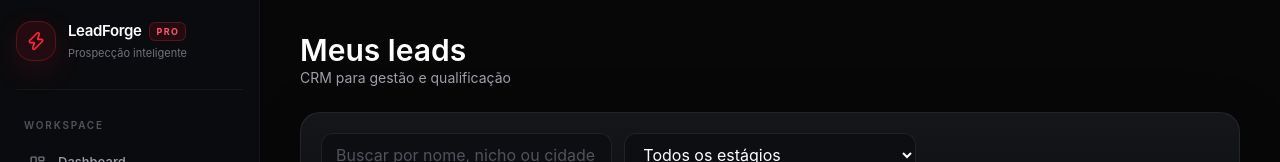
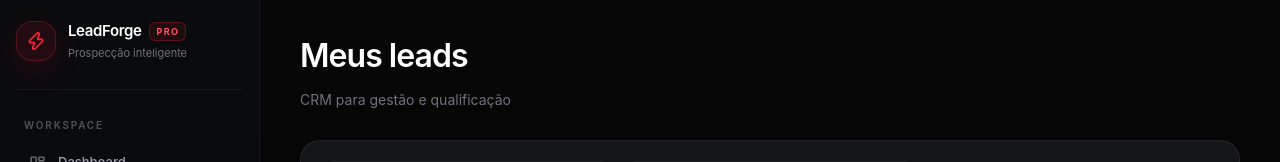
Before and after one commit to theuskkj/leadforge-pro, a React (Vite) app: page /leads in a window 1280 px wide. Shown: the top 162 px of the page. Built offline with nearby package versions, Linux system fonts and the light colour scheme; no server answers.

Commit message:
style: improve page hierarchy and headers

```diff
--- a/src/components/PageHeader.tsx
+++ b/src/components/PageHeader.tsx
@@ -1,13 +1,24 @@
 import type { ReactNode } from 'react'
 
-export function PageHeader({ title, subtitle, actions }: { title: string; subtitle?: string; actions?: ReactNode }) {
+export function PageHeader({
+  title,
+  subtitle,
+  eyebrow,
+  actions,
+}: {
+  title: string
+  subtitle?: string
+  eyebrow?: string
+  actions?: ReactNode
+}) {
   return (
-    <div className="mb-6 flex flex-col gap-3 md:flex-row md:items-center md:justify-between">
-      <div>
-        <h1 className="text-2xl font-semibold text-white md:text-3xl">{title}</h1>
-        {subtitle ? <p className="text-sm text-zinc-400">{subtitle}</p> : null}
+    <div className="mb-7 flex flex-col gap-5 lg:flex-row lg:items-end lg:justify-between">
+      <div className="max-w-3xl">
+        {eyebrow ? <p className="mb-2 text-[10px] font-semibold uppercase tracking-[.2em] text-[#ff5668]">{eyebrow}</p> : null}
+        <h1 className="text-[28px] font-semibold tracking-[-0.03em] text-white sm:text-[32px]">{title}</h1>
+        {subtitle ? <p className="mt-2 max-w-2xl text-sm leading-6 text-zinc-500">{subtitle}</p> : null}
       </div>
-      {actions ? <div className="flex flex-wrap gap-2">{actions}</div> : null}
+      {actions ? <div className="flex flex-wrap items-center gap-2">{actions}</div> : null}
     </div>
   )
 }
```
